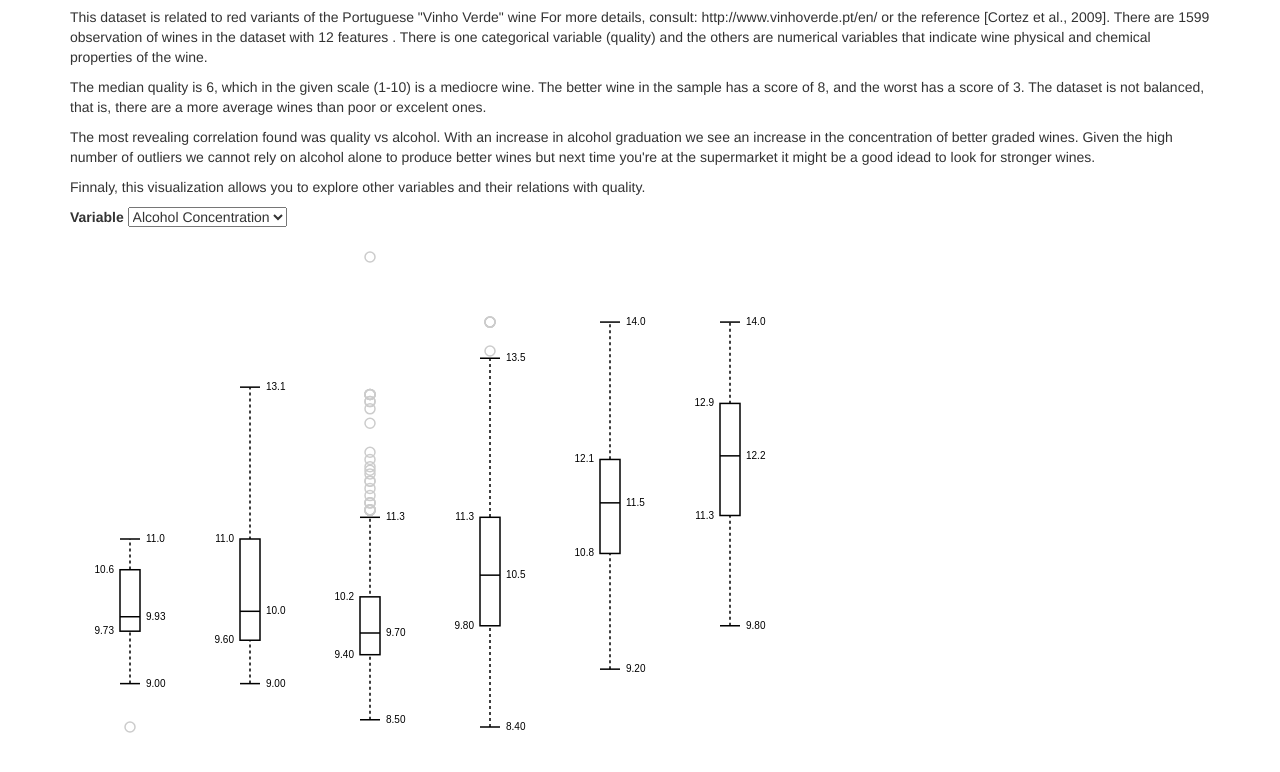
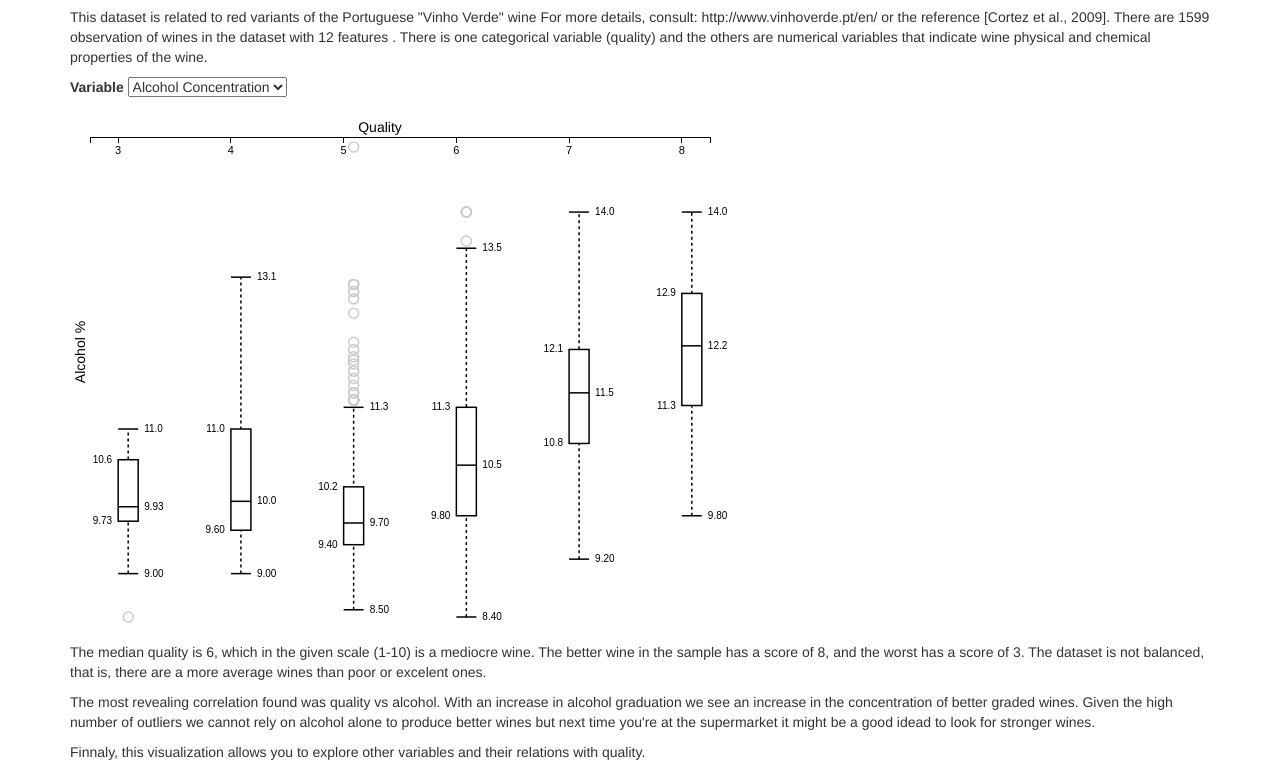
Before and after one commit to pcasaretto/udacity-p6, a plain HTML site: page index.html in a window 1280 px wide. Shown: the part 63-835 px from the top of the page. Drawn offline with nearby package versions, Linux system fonts and the light colour scheme.

Commit message:
Add axis labels

```diff
--- a/index.html
+++ b/index.html
@@ -32,6 +32,18 @@ body {
   stroke: #ccc;
 }
 
+.axis path,
+.axis line {
+    fill: none;
+    stroke: black;
+    shape-rendering: crispEdges;
+}
+
+.axis text {
+    font-family: sans-serif;
+    font-size: 11px;
+}
+
   </style>
 </head>
 <body>
@@ -42,6 +54,13 @@ body {
   For more details, consult: http://www.vinhoverde.pt/en/ or the reference [Cortez et al., 2009].
   There are 1599 observation of wines in the dataset with 12 features . There is one categorical variable (quality) and the others are numerical variables that indicate wine physical and chemical properties of the wine.
   </p>
+  <form>
+    <div class="form-group">
+      <label >Variable</label>
+      <select id="variables-select"></select>
+    </div>
+  </form>
+  <div id="chart"></div>
   <p>
   The median quality is 6, which in the given scale (1-10) is a mediocre wine. The better wine in the sample has a score of 8, and the worst has a score of 3. The dataset is not balanced, that is, there are a more average wines than poor or excelent ones.
   </p>
@@ -51,13 +70,6 @@ body {
   <p>
   Finnaly, this visualization allows you to explore other variables and their relations with quality.
   </p>
-  <form>
-    <div class="form-group">
-      <label >Variable</label>
-      <select id="variables-select"></select>
-    </div>
-  </form>
-  <div id="chart"></div>
   </div>
   <script src="//d3js.org/d3.v3.min.js"></script>
   <script src="js/box.js"></script>
@@ -66,6 +78,8 @@ body {
   var margin = {top: 10, right: 50, bottom: 20, left: 50},
     width = 120 - margin.left - margin.right,
     height = 500 - margin.top - margin.bottom;
+
+  var padding = {top: 10, right: 50, bottom: 20, left: 50};
 
   var chart = d3.box()
     .whiskers(iqr(1.5))
@@ -83,26 +97,78 @@ body {
 
       chart.domain(extent);
 
-      var svg = d3.select("div#chart").selectAll("svg")
+      var full_width = data.length * (width + margin.left + margin.right);
+      var internal_width = full_width - padding.left - padding.right
+
+      var svg = d3.select("div#chart")
+        .append("svg")
+        .attr("width", full_width)
+        .attr("height", height + margin.bottom + margin.top + 20);
+
+      var xScale = d3.scale.ordinal().domain([3,4,5,6,7,8]).rangePoints([0, internal_width], 0.5)
+
+      svg.append("g")
+        .attr("width", internal_width)
+        .attr("height", 20)
+
+      svg.append("g")
+        .attr("width", internal_width)
+        .attr("height", 20)
+        .append("text")
+        .attr("y", 10)
+        .attr("dy", "0.35em")
+        .attr("x", internal_width/2)
+        .attr("text-anchor", "middle")
+        .text("Quality")
+
+      var variable_label = svg.append("g")
+        .attr("width", 20)
+        .attr("height", height)
+        .append("text")
+        .attr("transform","rotate(-90)")
+        .attr("y", 10)
+        .attr("dy", "0.35em")
+        .attr("x", -height/2)
+        .attr("text-anchor", "middle")
+        .text(variables[0]["units"])
+
+      var chart_g = svg
+        .append("g")
+        .attr("transform", "translate(20,20)")
+
+      var boxes = chart_g
+        .selectAll("g")
         .data(data)
-        .enter().append("svg")
+        .enter().append("g")
         .attr("class", "box")
         .attr("width", width + margin.left + margin.right)
-        .attr("height", height + margin.bottom + margin.top)
+        .attr("height", height)
+        .attr("transform", function(e, i) {
+          return "translate(" + xScale(i+3) + "," + margin.top + ")"
+        })
         .append("g")
-        .attr("transform", "translate(" + margin.left + "," + margin.top + ")")
         .call(chart);
 
+      var xAxis = d3.svg.axis()
+                .scale(xScale)
+                .orient("bottom");
+
+      chart_g.append("g")
+        .attr("class", "axis")
+        .call(xAxis);
+
       function changeVariable() {
-        var key = this.children[this.selectedIndex].value
-          var r = filterCSV(csv, key);
+        // var key = this.children[this.selectedIndex].value;
+        var key = variables[this.selectedIndex]["variable"];
+        var r = filterCSV(csv, key);
         var data = r[0];
         var extent = r[1];
-        svg.datum(function(d,i) {
+        boxes.datum(function(d,i) {
           return data[i];
         })
         chart.domain(extent);
-        svg.call(chart.duration(1000))
+        boxes.call(chart.duration(1000))
+        variable_label.text(variables[this.selectedIndex]["units"])
       };
 
 
```
Also changed, not shown: 1 other file.
